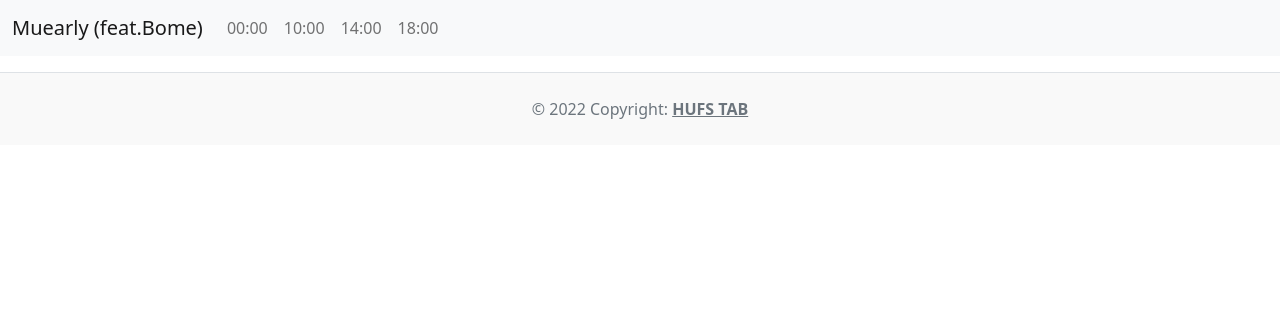
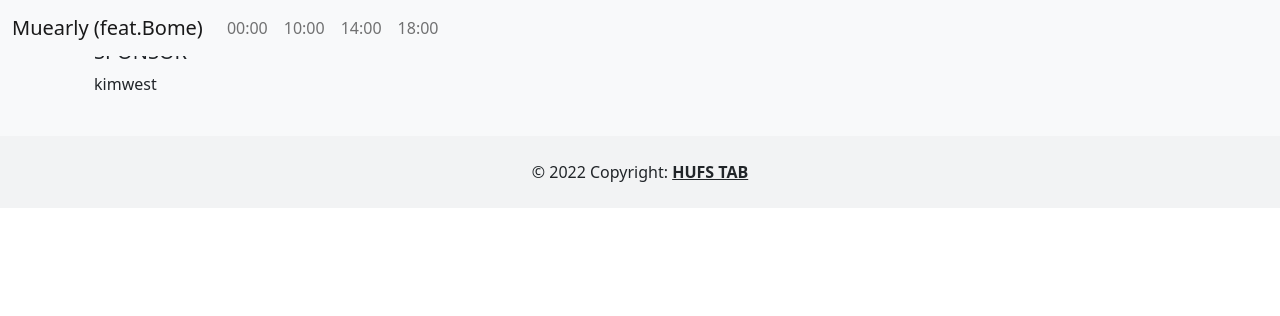
Before and after one commit to hyeonjerry/muearly, a Django app: template templates/base.html in a window 1280 px wide. Shown: the top 316 px of the page. Run offline with Django 4.2, Linux system fonts and the light colour scheme; the template is opened without the code that fills it, so the values that code supplies are empty.

Commit message:
fix: footer 스타일 수정

```diff
--- a/templates/footer.html
+++ b/templates/footer.html
@@ -1,16 +1,19 @@
-<!-- Footer -->
-<footer class="text-center text-lg-start bg-white text-muted">
-    <!-- Section: Social media -->
-    <!-- Section: Social media -->
-    <!-- Section: Social media -->
-    <!-- Section: Social media -->
-    <section class="d-flex justify-content-center justify-content-lg-between p-4 border-bottom">
-      <!-- Left -->
-      <div class="me-5 d-none d-lg-block">
-        SPONSOR: kimwest
+<footer class="bg-light text-center text-lg-start mt-3">
+  <!-- Grid container -->
+  <div class="container p-4">
+    <!--Grid row-->
+    <div class="row">
+      <!--Grid column-->
+      <div class="col-lg-6 col-md-12 mb-4 mb-md-0">
+        <h5 class="text-uppercase">SPONSOR</h5>
+
+        <p>kimwest</p>
       </div>
-    </section>
-  <!-- Section: Links  -->
+      <!--Grid column-->
+    </div>
+    <!--Grid row-->
+  </div>
+  <!-- Grid container -->
 
   <!-- Copyright -->
   <div class="text-center p-4" style="background-color: rgba(0, 0, 0, 0.025);">
@@ -19,4 +22,3 @@
   </div>
   <!-- Copyright -->
 </footer>
-  <!-- Footer -->
```
Lines whose indentation alone changed are shown as unchanged.
